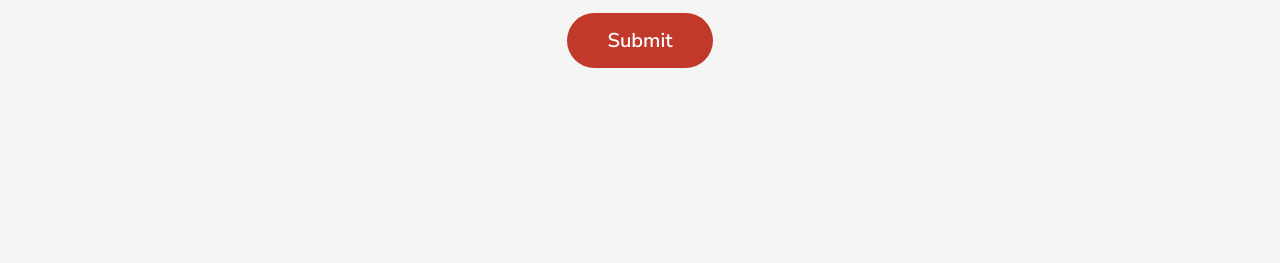
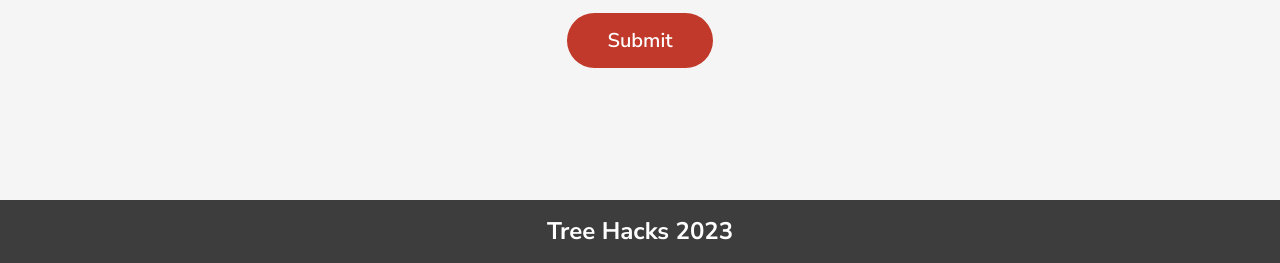
Before and after one commit to grizzledwarvet23/LexiCoach, a Flask app: page /donate in a window 1280 px wide. Shown: the part 667-930 px from the top of the page. Before the commit the page ends 800 px from the top, so only its background shows below. Run offline with Flask 3, Linux system fonts and the light colour scheme.

Commit message:
added footer

```diff
--- a/templates/create.html
+++ b/templates/create.html
@@ -62,4 +62,5 @@
 	</div>
 
 	<script src="{{ url_for('static', filename='script.js') }}"></script>
+	<button class="footer-button"><h1>Tree Hacks 2023</h1></button>
 </body>
--- a/templates/donation.html
+++ b/templates/donation.html
@@ -30,5 +30,6 @@
 		</div>
 	</div>
     <script src="{{ url_for('static', filename='script.js') }}"></script>
+    <button class="footer-button"><h1>Tree Hacks 2023</h1></button>
 </body>
 </html>
--- a/templates/edit.html
+++ b/templates/edit.html
@@ -57,4 +57,5 @@
 	</div>
 
 	<script src="{{ url_for('static', filename='script.js') }}"></script>
+    <button class="footer-button"><h1>Tree Hacks 2023</h1></button>
 </body>
--- a/templates/practice.html
+++ b/templates/practice.html
@@ -28,5 +28,6 @@
 	</div>
 
 	<script src="{{ url_for('static', filename='script.js') }}"></script>
+	<button class="footer-button"><h1>Tree Hacks 2023</h1></button>
 </body>
 </html>
```
